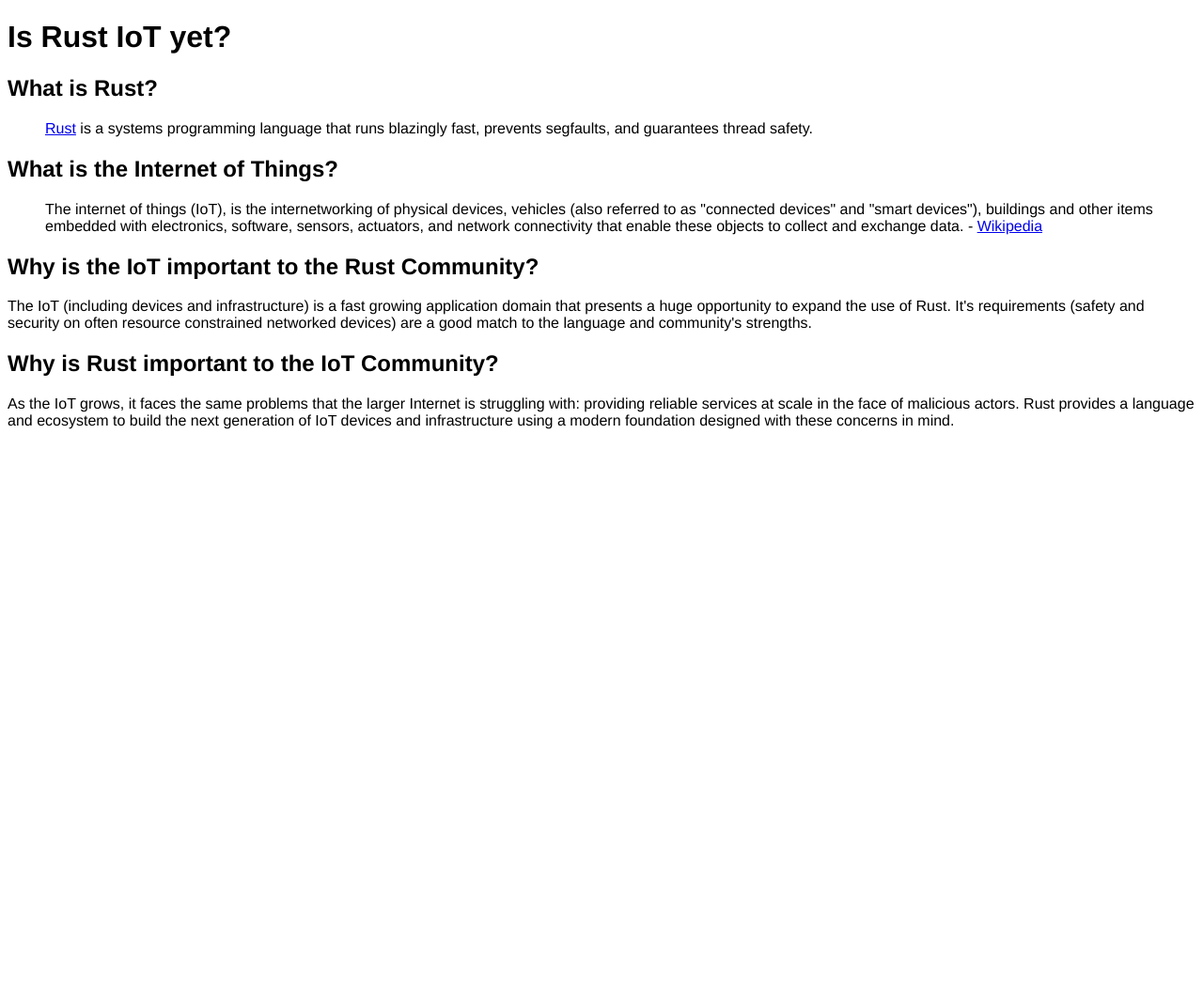
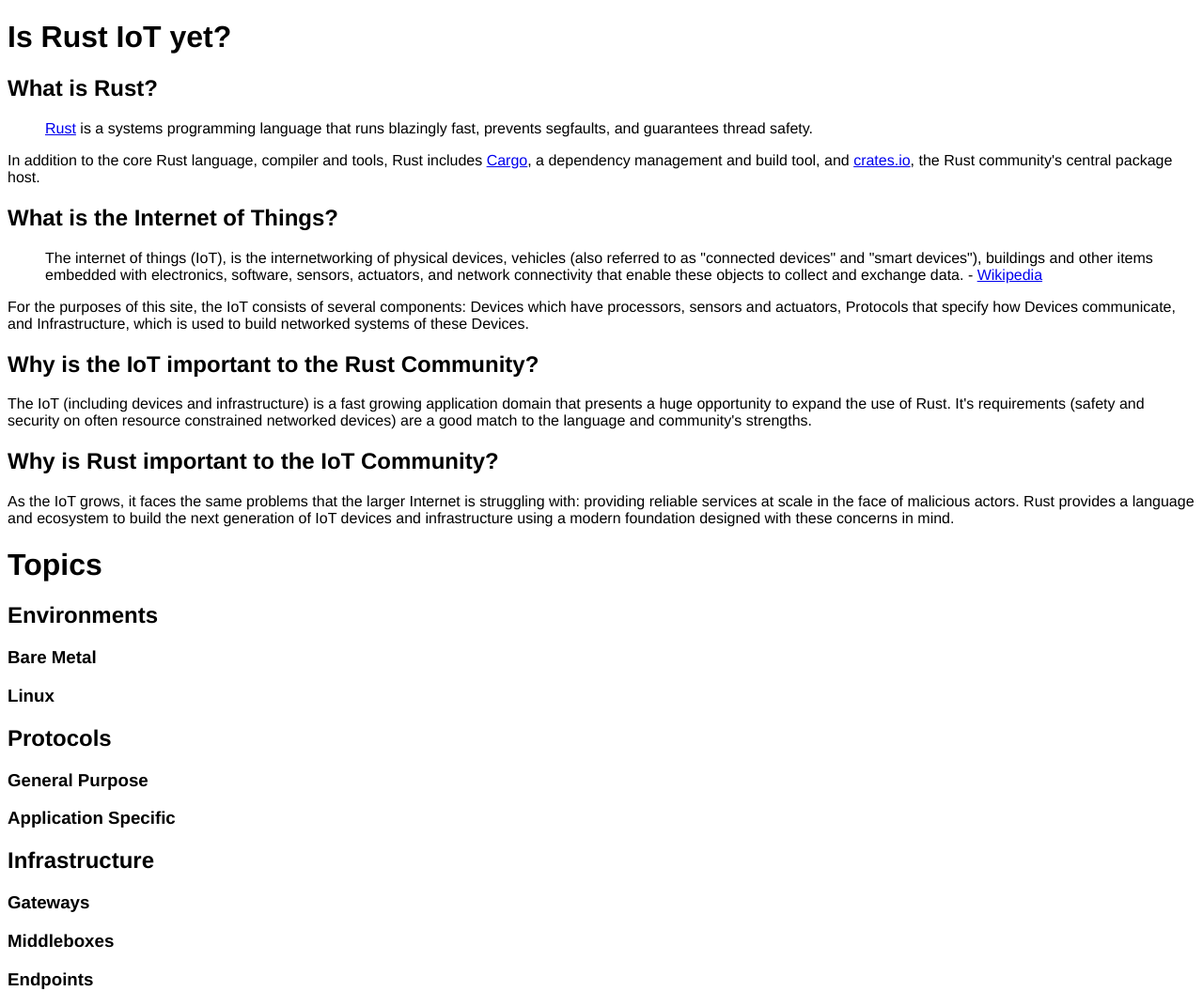
Before and after one commit to fullstack-systems/areweiotyet, a plain HTML site: page index.html in a window 1280 px wide. Shown: the whole page at 94% size. Before the commit the page ends 800 px from the top, so only its background shows below. Drawn offline with Linux system fonts and the light colour scheme.

Commit message:
More section descriptions

```diff
--- a/index.html
+++ b/index.html
@@ -11,10 +11,16 @@
 <blockquote>
 <p><a href="https://www.rust-lang.org/en-US/">Rust</a> is a systems programming language that runs blazingly fast, prevents segfaults, and guarantees thread safety.</p>
 </blockquote>
+<p>In addition to the core Rust language, compiler and tools, Rust includes
+<a href="http://doc.crates.io/guide.html">Cargo</a>, a dependency management and build tool,
+and <a href="https://crates.io">crates.io</a>, the Rust community's central package host.</p>
 <h2>What is the Internet of Things?</h2>
 <blockquote>
 <p>The internet of things (IoT), is the internetworking of physical devices, vehicles (also referred to as &quot;connected devices&quot; and &quot;smart devices&quot;), buildings and other items embedded with electronics, software, sensors, actuators, and network connectivity that enable these objects to collect and exchange data. - <a href="https://en.wikipedia.org/wiki/Internet_of_things">Wikipedia</a></p>
 </blockquote>
+<p>For the purposes of this site, the IoT consists of several components: Devices which have processors, sensors
+and actuators, Protocols that specify how Devices communicate, and Infrastructure, which is used to build
+networked systems of these Devices.</p>
 <h2>Why is the IoT important to the Rust Community?</h2>
 <p>The IoT (including devices and infrastructure) is a fast growing application domain that presents
 a huge opportunity to expand the use of Rust. It's requirements (safety and security on often resource
@@ -24,5 +30,16 @@ constrained networked devices) are a good match to the language and community's
 struggling with: providing reliable services at scale in the face of malicious actors. Rust provides
 a language and ecosystem to build the next generation of IoT devices and infrastructure using a modern
 foundation designed with these concerns in mind.</p>
+<h1>Topics</h1>
+<h2>Environments</h2>
+<h3>Bare Metal</h3>
+<h3>Linux</h3>
+<h2>Protocols</h2>
+<h3>General Purpose</h3>
+<h3>Application Specific</h3>
+<h2>Infrastructure</h2>
+<h3>Gateways</h3>
+<h3>Middleboxes</h3>
+<h3>Endpoints</h3>
 </body>
 </html>
```
Also changed, not shown: 1 other file.
